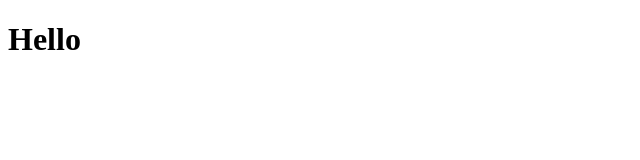
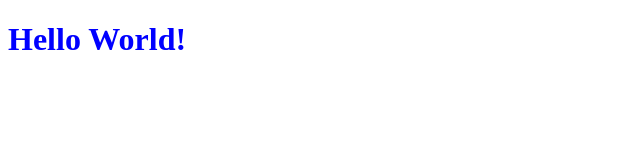
Before and after one commit to KarinHaim1/exerciseTechnion, a plain HTML site: page index.html in a window 1280 px wide. Shown: the whole page, without its empty margins (0-640 px from the left). Drawn offline with Linux system fonts and the light colour scheme.

Commit message:
added into html file

```diff
--- a/index.css
+++ b/index.css
@@ -1 +1,3 @@
-hi
+h1 {
+    color: blue;
+}
--- a/index.html
+++ b/index.html
@@ -5,10 +5,11 @@
     <meta charset="UTF-8">
     <meta name="viewport" content="width=device-width, initial-scale=1.0">
     <title>Document</title>
+    <link rel="stylesheet" href="index.css">
 </head>
 
 <body>
-    <h1>Hello</h1>
+    <h1>Hello World!</h1>
 </body>
 
 </html>
```
